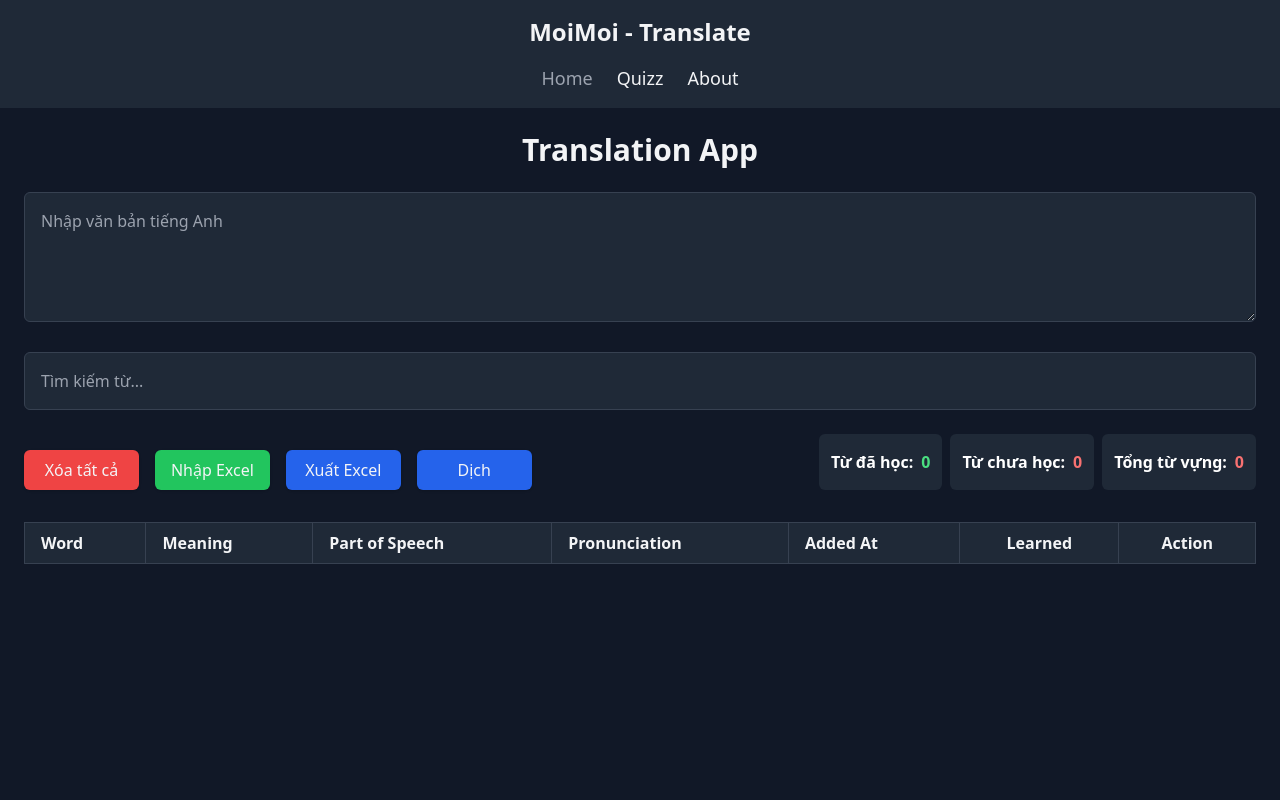
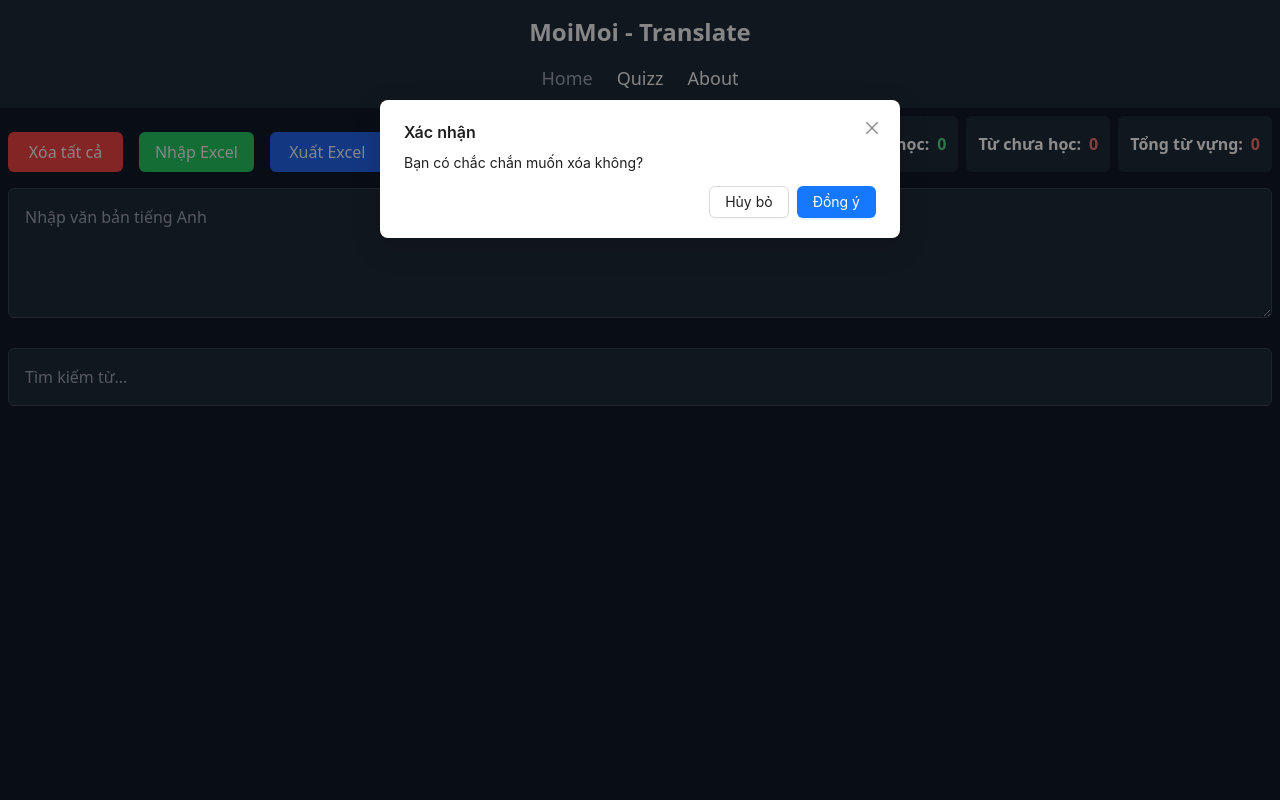
Before and after one commit to buitanphat247/Project-Translate-Dictionary, a React (Create React App) app: page / in a window 1280 px wide. Both pictures are taken after a click on the button "Xóa tất cả". Shown: the top 800 px of the page. Built offline with nearby package versions, Linux system fonts and the light colour scheme.

Commit message:
1226224104100

```diff
--- a/package.json
+++ b/package.json
@@ -9,6 +9,7 @@
     "@testing-library/user-event": "^13.5.0",
     "ajv": "^8.17.1",
     "ajv-keywords": "^5.1.0",
+    "antd": "^5.22.6",
     "font-awesome": "^4.7.0",
     "react": "^19.0.0",
     "react-dom": "^19.0.0",
--- a/src/pages/Home.js
+++ b/src/pages/Home.js
@@ -1,10 +1,13 @@
 import React, { useState, useEffect } from "react";
 import * as XLSX from "xlsx";
+import { Modal } from "antd";
+
 const Home = () => {
   const [inputText, setInputText] = useState("");
   const [translatedText, setTranslatedText] = useState("");
   const [translations, setTranslations] = useState([]);
   const [searchInput, setSearchInput] = useState("");
+  const [isModalVisible, setIsModalVisible] = useState(false);
 
   useEffect(() => {
     const savedTranslations =
@@ -90,7 +93,21 @@ const Home = () => {
     localStorage.setItem("translations", JSON.stringify(updatedTranslations));
   };
 
+  const showConfirm = () => {
+    setIsModalVisible(true);
+  };
+
+  const handleOk = () => {
+    clearTableAndInput();
+    setIsModalVisible(false);
+  };
+
+  const handleCancel = () => {
+    setIsModalVisible(false);
+  };
+
   const clearTableAndInput = () => {
+    console.log("Xóa dữ liệu...");
     setTranslations([]);
     localStorage.removeItem("translations");
     setInputText("");
@@ -151,39 +168,13 @@ const Home = () => {
 
   return (
     <div className="bg-gray-900">
-      <div className="container mx-auto p-6 text-gray-100 min-h-screen">
-        <h1 className="text-3xl font-bold text-center mb-6">Translation App</h1>
+      <div className="container mx-auto p-2 text-gray-100 min-h-screen">
 
-        <textarea
-          value={inputText}
-          onChange={(e) => setInputText(e.target.value)}
-          onKeyPress={(e) => {
-            if (e.key === "Enter" && !e.shiftKey) {
-              e.preventDefault();
-              translateText();
-            }
-          }}
-          rows="4"
-          className="w-full p-4 border border-gray-700 rounded-md bg-gray-800 text-gray-100 placeholder-gray-400"
-          placeholder="Nhập văn bản tiếng Anh"
-        ></textarea>
-
-        <div className="mt-6">
-          <input
-            type="text"
-            value={searchInput}
-            onChange={(e) => setSearchInput(e.target.value)}
-            className="w-full p-4 border border-gray-700 rounded-md bg-gray-800 text-gray-100 placeholder-gray-400"
-            placeholder="Tìm kiếm từ..."
-          />
-        </div>
-
-        <div className="mt-6 text-lg font-semibold">{translatedText}</div>
-        <div className="flex flex-col md:flex-row justify-between mt-4">
+        <div className="flex flex-col md:flex-row justify-between ">
           <div className="grid grid-cols-2 sm:grid-cols-2 md:grid-cols-4 gap-4 mt-4 justify-center">
             {/* Nút Xóa tất cả */}
             <button
-              onClick={clearTableAndInput}
+              onClick={showConfirm}
               className="bg-red-500 px-4 py-2 rounded-md shadow hover:bg-red-400 transition w-full"
             >
               Xóa tất cả
@@ -240,88 +231,97 @@ const Home = () => {
               </p>
             </div>
           </div>
+
         </div>
+
+        <textarea
+          value={inputText}
+          onChange={(e) => setInputText(e.target.value)}
+          onKeyPress={(e) => {
+            if (e.key === "Enter" && !e.shiftKey) {
+              e.preventDefault();
+              translateText();
+            }
+          }}
+          rows="4"
+          className="w-full p-4 border border-gray-700 rounded-md bg-gray-800 text-gray-100 placeholder-gray-400 mt-4"
+          placeholder="Nhập văn bản tiếng Anh"
+        ></textarea>
+        <div className="mt-6">
+          <input
+            type="text"
+            value={searchInput}
+            onChange={(e) => setSearchInput(e.target.value)}
+            className="w-full p-4 border border-gray-700 rounded-md bg-gray-800 text-gray-100 placeholder-gray-400"
+            placeholder="Tìm kiếm từ..."
+          />
+        </div>
+        <div className="mt-6 text-lg font-semibold">{translatedText}</div>
+        <Modal
+          title="Xác nhận"
+          visible={isModalVisible}
+          onOk={handleOk}
+          onCancel={handleCancel}
+          okText="Đồng ý"
+          cancelText="Hủy bỏ"
+        >
+          <p>Bạn có chắc chắn muốn xóa không?</p>
+        </Modal>{" "}
+
         <div className="overflow-x-auto mt-8">
-          <table className="table-auto w-full border-collapse border border-gray-700">
-            <thead>
-              <tr className="bg-gray-800">
-                <th className="border border-gray-700 px-4 py-2 text-left text-xs sm:text-sm md:text-base">
-                  Word
-                </th>
-                <th className="border border-gray-700 px-4 py-2 text-left text-xs sm:text-sm md:text-base">
-                  Meaning
-                </th>
-                <th className="border border-gray-700 px-4 py-2 text-left hidden md:table-cell text-xs sm:text-sm md:text-base">
-                  Part of Speech {/* Thêm cột "Từ loại" */}
-                </th>
-                <th className="border border-gray-700 px-4 py-2 text-left hidden md:table-cell text-xs sm:text-sm md:text-base">
-                  Pronunciation {/* Thêm cột "Phiên âm" */}
-                </th>
-                <th className="border border-gray-700 px-4 py-2 text-left hidden md:table-cell text-xs sm:text-sm md:text-base">
-                  Added At
-                </th>
-                <th className="border border-gray-700 px-4 py-2 text-center hidden md:table-cell text-xs sm:text-sm md:text-base">
-                  Learned
-                </th>
-                <th className="border border-gray-700 px-4 py-2 text-center md:table-cell text-xs sm:text-sm md:text-base">
-                  Action
-                </th>
-              </tr>
-            </thead>
-            <tbody>
-              {filterTranslations().map((item, index) => (
-                <tr key={index} className="hover:bg-gray-700">
-                  <td className="border border-gray-700 px-4 py-2 text-xs sm:text-sm md:text-base">
-                    {item.word}
-                  </td>
-                  <td className="border border-gray-700 px-4 py-2 text-xs sm:text-sm md:text-base">
-                    {item.trans}
-                  </td>
 
-                  <td className="border border-gray-700 px-4 py-2 hidden md:table-cell text-xs sm:text-sm md:text-base">
-                    {item.partOfSpeech} {/* Từ loại */}
-                  </td>
+          <div className="grid grid-cols-1 sm:grid-cols-2 md:grid-cols-3 lg:grid-cols-4 gap-4">
+            {filterTranslations().map((item, index) => (
+              <div
+                key={index}
+                onClick={() => updateLearnedStatus(item.word, !item.learned)} // Cập nhật trạng thái learned khi click
+                className={`relative border p-4 rounded-lg shadow-lg transition ${item.learned ? "border-green-500 bg-gray-700" : "border-gray-700 bg-gray-800"
+                  } hover:shadow-xl cursor-pointer relative`}  // Thêm relative để có thể vị trí hóa vòng tròn
+              >
+                {/* Vòng tròn tick ở góc */}
+                <div
+                  className={`absolute top-2 right-2 w-6 h-6 rounded-full flex items-center justify-center cursor-pointer transition ${item.learned ? "bg-green-500 text-white" : "bg-gray-500 text-gray-300"
+                    }`}
+                  onClick={(e) => {
+                    e.stopPropagation(); // Ngừng sự kiện click từ đây đi
+                    updateLearnedStatus(item.word, !item.learned);
+                  }}
+                >
+                  {item.learned ? (
+                    <i className="fa-solid fa-check text-lg"></i>
+                  ) : (
+                    <i className="fa-solid fa-circle text-lg"></i>
+                  )}
+                </div>
 
-                  <td className="border border-gray-700 px-4 py-2 hidden md:table-cell text-xs sm:text-sm md:text-base">
-                    {item.pronunciation} {/* Phiên âm */}
-                  </td>
+                {/* Nội dung card */}
+                <h3 className="text-lg font-semibold text-white mb-2">
+                  {item.word} <span className="text-sm text-gray-400">({item.partOfSpeech})</span>
+                </h3>
+                <p className="text-gray-300 text-sm mb-2">
+                  <strong>Meaning:</strong> {item.trans}
+                </p>
+                <p className="text-gray-300 text-sm mb-2 italic">
+                  <strong>Pronunciation:</strong> {item.pronunciation || "N/A"}
+                </p>
+                <p className="text-gray-300 text-sm mb-2">
+                  <strong>Added At:</strong> {item.addedAt || "N/A"}
+                </p>
+                <button
+                  onClick={(e) => {
+                    e.stopPropagation(); // Ngừng sự kiện click từ button
+                    removeFromLocalStorage(item.word);
+                  }}
+                  className="bg-red-500 w-[40px] h-[40px] rounded-full text-white hover:bg-red-400 transition absolute bottom-2 right-2"
+                >
+                  <i className="fa-solid fa-trash"></i>
+                </button>
+              </div>
+            ))}
+          </div>
 
-                  <td className="border border-gray-700 px-4 py-2 hidden md:table-cell text-xs sm:text-sm md:text-base">
-                    {item.addedAt}
-                  </td>
 
-                  <td className="border border-gray-700 px-4 py-2 text-center hidden md:table-cell text-xs sm:text-sm md:text-base">
-                    <input
-                      type="checkbox"
-                      checked={item.learned}
-                      onChange={(e) =>
-                        updateLearnedStatus(item.word, e.target.checked)
-                      }
-                      className="form-checkbox text-blue-500"
-                    />
-                  </td>
 
-                  <td className="border border-gray-700 px-4 py-2 text-center md:hidden text-xs sm:text-sm md:text-base">
-                    <button
-                      onClick={() => removeFromLocalStorage(item.word)}
-                      className="bg-red-500 p-2 rounded-md text-white hover:bg-red-400 transition"
-                    >
-                      <i className="fa-solid fa-trash"></i>
-                    </button>
-                  </td>
-
-                  <td className="border border-gray-700 px-4 py-2 text-center hidden md:table-cell text-xs sm:text-sm md:text-base">
-                    <button
-                      onClick={() => removeFromLocalStorage(item.word)}
-                      className="bg-red-500 p-2 rounded-md text-white hover:bg-red-400 transition"
-                    >
-                      <i className="fa-solid fa-trash"></i>
-                    </button>
-                  </td>
-                </tr>
-              ))}
-            </tbody>
-          </table>
         </div>
       </div>
     </div>
```
Also changed, not shown: 13 other files (tests, documents, lock files or other folders).
